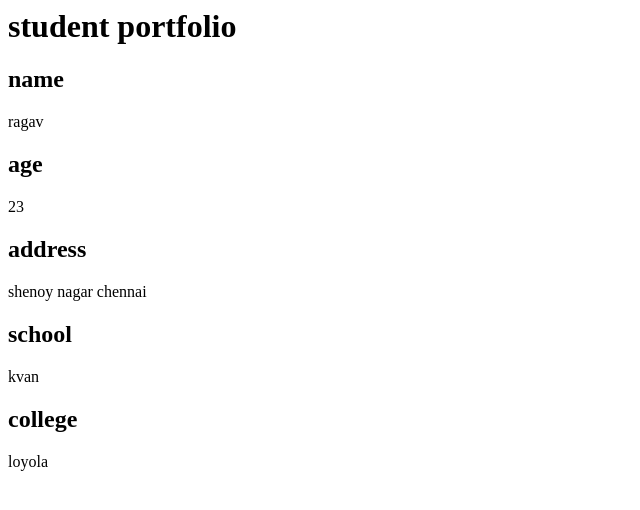
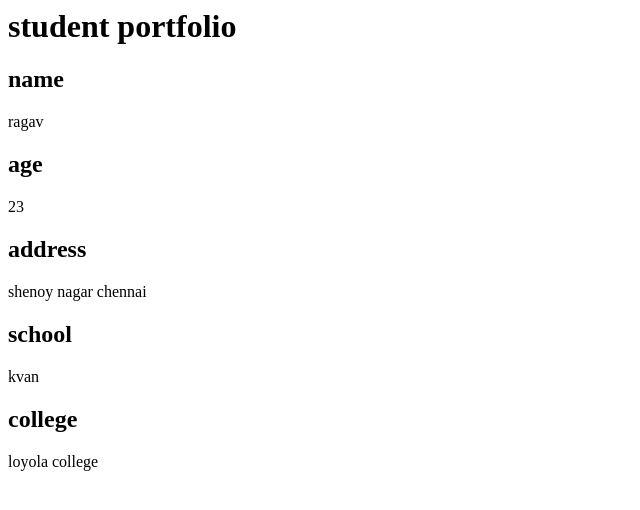
Before and after one commit to ragavkselvan/morning, a plain HTML site: page index.html in a window 1280 px wide. Shown: the full height of the page, 0-640 px from the left. Drawn offline with Linux system fonts and the light colour scheme.

Commit message:
Update college name from 'loyola' to 'loyola college'

```diff
--- a/index.html
+++ b/index.html
@@ -15,7 +15,7 @@
       <h2> school </h2>
     <p> kvan </p>
     <h2> college </h2>
-    <p> loyola </p>
+    <p> loyola college</p>
 
   </body>
 </html>
```
